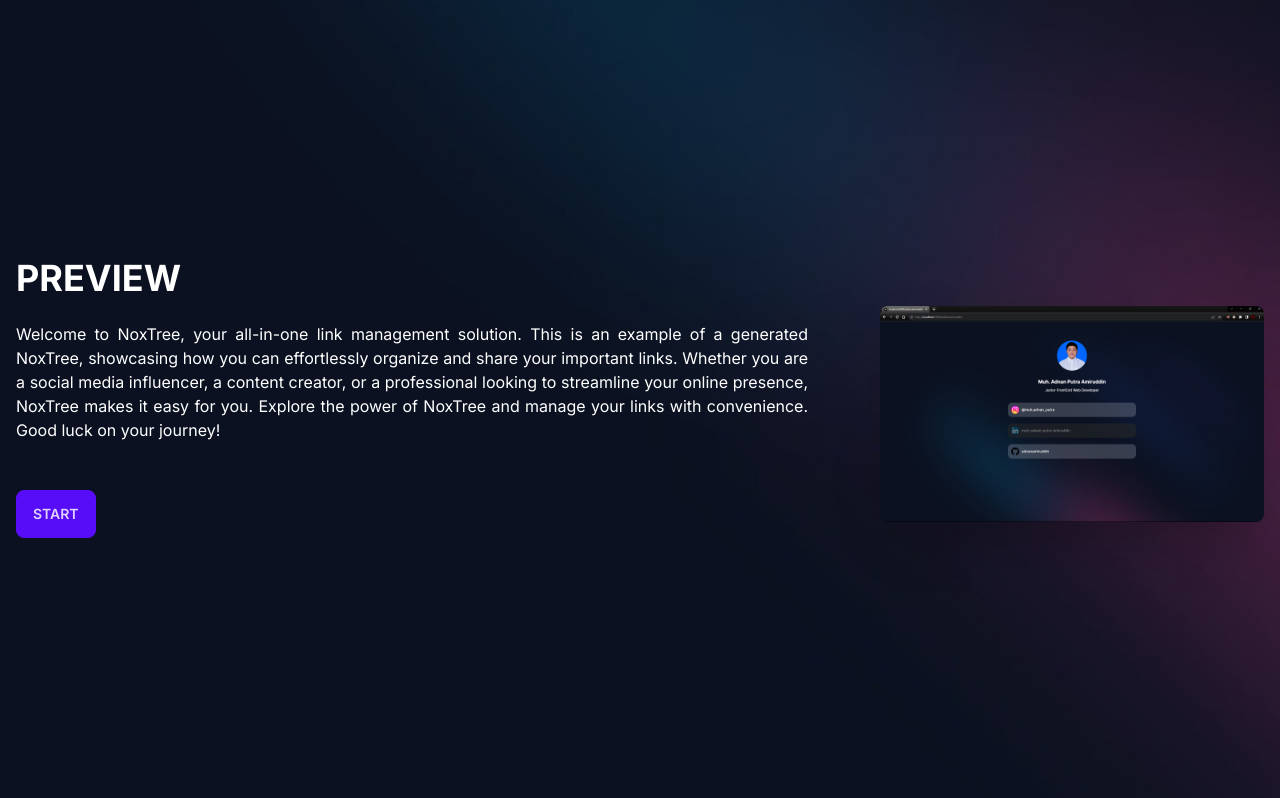
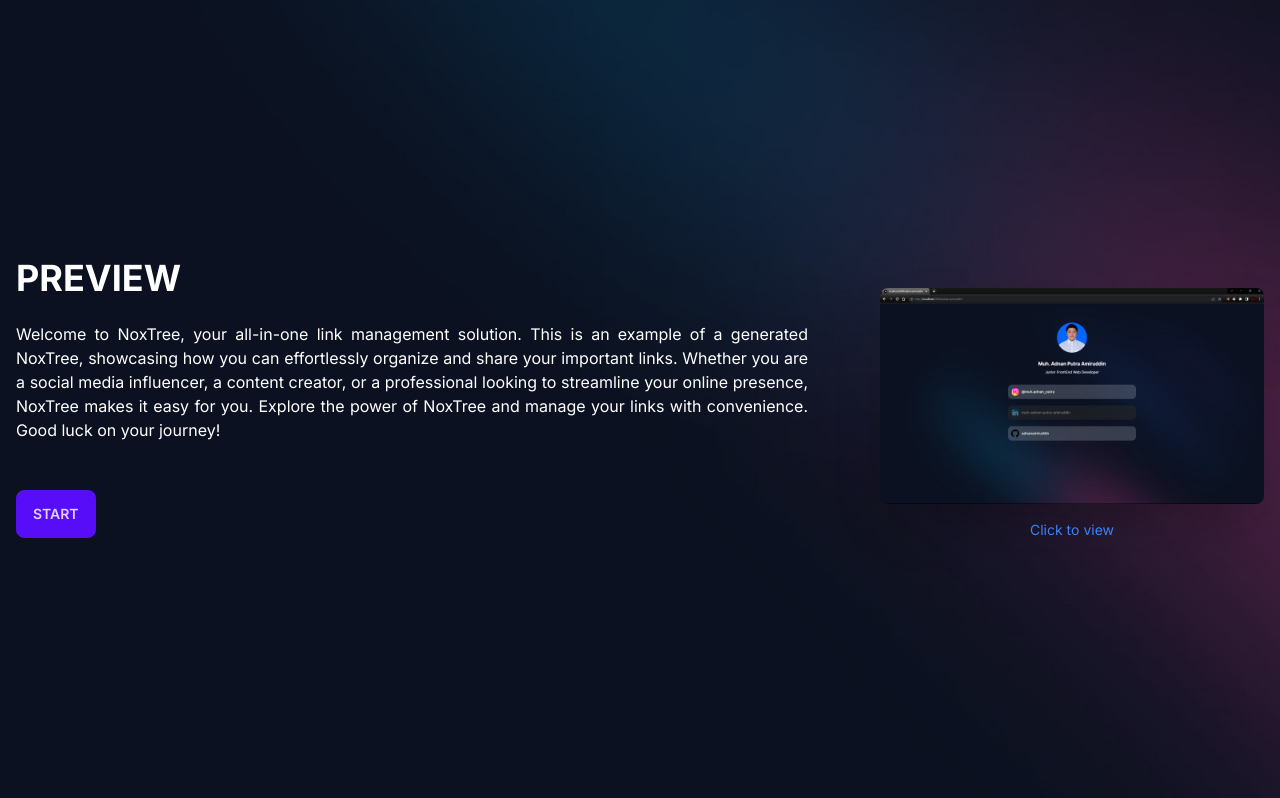
Before and after one commit to adnanamiruddin/noxtree-profile-web-app, a Next.js app: page / in a window 1280 px wide. Shown: the part 866-1664 px from the top of the page. Built offline with nearby package versions, Linux system fonts and the light colour scheme.

Commit message:
feat: Add link href at preview image  on components Preview

```diff
--- a/src/components/Preview.jsx
+++ b/src/components/Preview.jsx
@@ -9,10 +9,11 @@
   return (
     <div className={`hero min-h-screen ${inter.className}`} ref={previewRef}>
       <div className="hero-content flex-col-reverse lg:flex-row-reverse">
+        <Link href="/adnan.amiruddin" target="_blank" rel="noopener noreferrer">
           <Image
             src="/preview.png"
-          width={400}
-          height={400}
+            width={500}
+            height={500}
             alt="Picture of the author"
             className="max-w-sm rounded-lg shadow-2xl mt-8 hidden md:block"
           />
@@ -23,8 +24,14 @@
             alt="Picture of the author"
             className="max-w-sm rounded-lg shadow-2xl mt-8 block md:hidden"
           />
-        <div className="p-2 sm:p-0 mt-20 sm:mt-0">
-          <h1 className="text-4xl font-bold text-center lg:text-left">PREVIEW</h1>
+          <p className="mt-2 sm:mt-4 pb-4 sm:pb-0 text-sm text-center text-blue-500 hover:underline">
+            Click to view
+          </p>
+        </Link>
+        <div className="p-2 sm:p-12 lg:p-0 mt-20 sm:mt-0">
+          <h1 className="text-4xl font-bold text-center lg:text-left">
+            PREVIEW
+          </h1>
           <p className="py-6 text-center lg:text-justify mb-6 lg:mr-14">
             Welcome to NoxTree, your all-in-one link management solution. This
             is an example of a generated NoxTree, showcasing how you can
--- a/src/pages/dashboard/index.jsx
+++ b/src/pages/dashboard/index.jsx
@@ -29,11 +29,6 @@
     user: null,
   });
   const [token, setToken] = useState(null);
-  const [inputValues, setInputValues] = useState({
-    fullname: "",
-    bio: "",
-    slug: "",
-  });
   const [isEditing, setIsEditing] = useState(false);
 
   useEffect(() => {
@@ -87,36 +82,9 @@
     }
   }, []);
 
-  // useEffect(() => {
-  //   if (userData.account.fullname) {
-  //     setInputValues((prevInputValues) => ({
-  //       ...prevInputValues,
-  //       fullname: userData.account.fullname,
-  //     }));
-  //   }
-
-  //   if (userData.account.slug) {
-  //     setInputValues((prevInputValues) => ({
-  //       ...prevInputValues,
-  //       slug: userData.account.slug,
-  //     }));
-  //   }
-
-  //   if (userData.account.bio) {
-  //     setInputValues((prevInputValues) => ({
-  //       ...prevInputValues,
-  //       bio: userData.account.bio,
-  //     }));
-  //   }
-  // }, [userData.account.fullname, userData.account.slug, userData.account.bio]);
-
   const handleInputChange = (e) => {
     const { name, value } = e.target;
     setNewAccount({ ...newAccount, [name]: value });
-    // setInputValues((prevInputValues) => ({
-    //   ...prevInputValues,
-    //   [name]: value,
-    // }));
   };
 
   const handleImageChange = (e) => {
@@ -138,10 +106,21 @@
 
       const success = await createAccount(formData, token);
       if (success) {
+        const response = await api.get("/users/me?populate=*", {
+          headers: {
+            Authorization: `Bearer ${token}`,
+          },
+        });
+        if (response.data.account) {
+          setUserData(response.data);
+          setNewAccount({
+            ...newAccount,
+            fullname: "",
+            bio: "",
+            slug: "",
+          });
+        }
         toast.success("Account created successfully!");
-        setTimeout(() => {
-          window.location.reload();
-        }, 1000);
       }
     } catch (error) {
       toast.error("Failed to create account");
```
Lines whose indentation alone changed are shown as unchanged.
